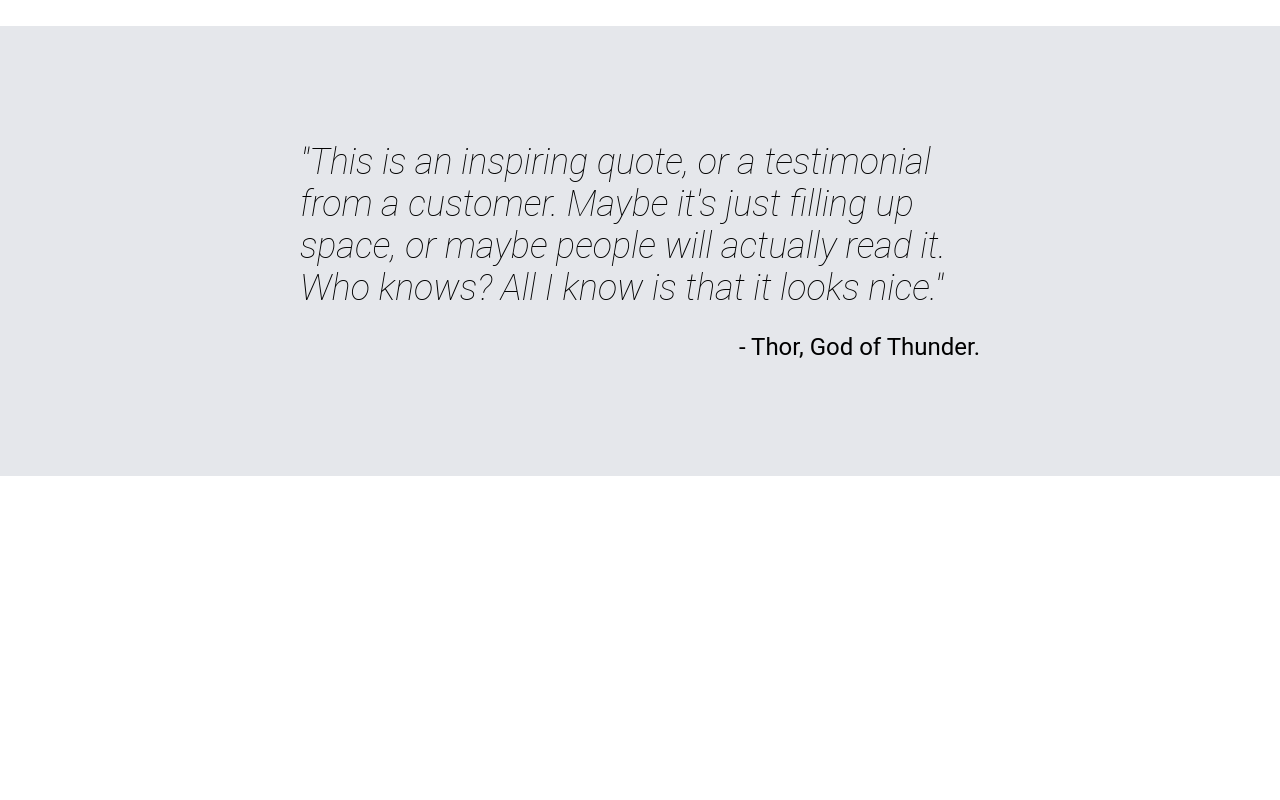
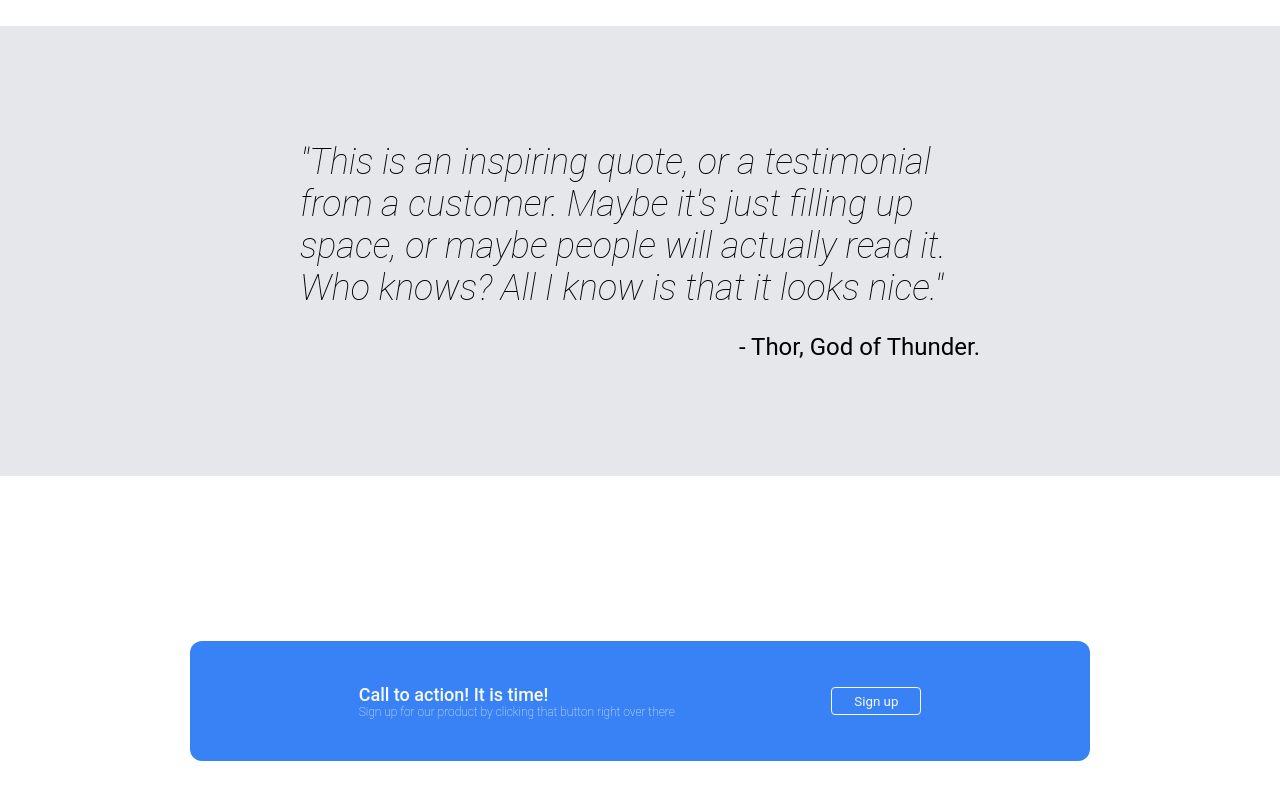
Before and after one commit to huekoh/odin-landing-page, a plain HTML site: page index.html in a window 1280 px wide. Shown: the part 934-1734 px from the top of the page. Drawn offline with Linux system fonts and the light colour scheme.

Commit message:
Complete html and css of section 4 of landing page

```diff
--- a/index.html
+++ b/index.html
@@ -58,8 +58,15 @@
         <p class="quoter">- Thor, God of Thunder.</p>
     </div>
 
-    <div class="section four"></div>
-
+    <div class="section four">
+        <div class="card">
+            <div class="content">
+                <p class="text-one">Call to action! It is time!</p>
+                <p class="text-two">Sign up for our product by clicking that button right over there</p>
+            </div>
+            <button class="button">Sign up</button>
+        </div>
+    </div>
     <div class="footer"></div>
 </body>
 </html>
--- a/style.css
+++ b/style.css
@@ -144,3 +144,45 @@ a {
     font-weight: 400px;
     align-self: flex-end;
 }
+
+.four {
+    padding: 64px 100px;
+    display: flex;
+    justify-content: center;
+    align-items: center;
+}
+
+.four .card {
+    display: flex;
+    border-radius: 12px;
+    background-color: #3882f6;
+    justify-content: space-evenly;
+    align-items: center;
+    width: 900px;
+    height: 120px;
+    padding: 28px;
+    gap: 16px;
+}
+
+.four .card .content {
+    color: #f9faf8;
+}
+
+.four .card .content .text-one {
+    font-size: 18px;
+    font-weight: 500;
+}
+
+.four .card .content .text-two {
+    font-size: 12px;
+    font-weight: 200;
+}
+
+.four .button {
+    color: #f9faf8;
+    border-radius: 4px;
+    width: 90px;
+    height: 28px;
+    background-color: #3882f6;
+    border: 1.5px solid #f9faf8;
+}
```
